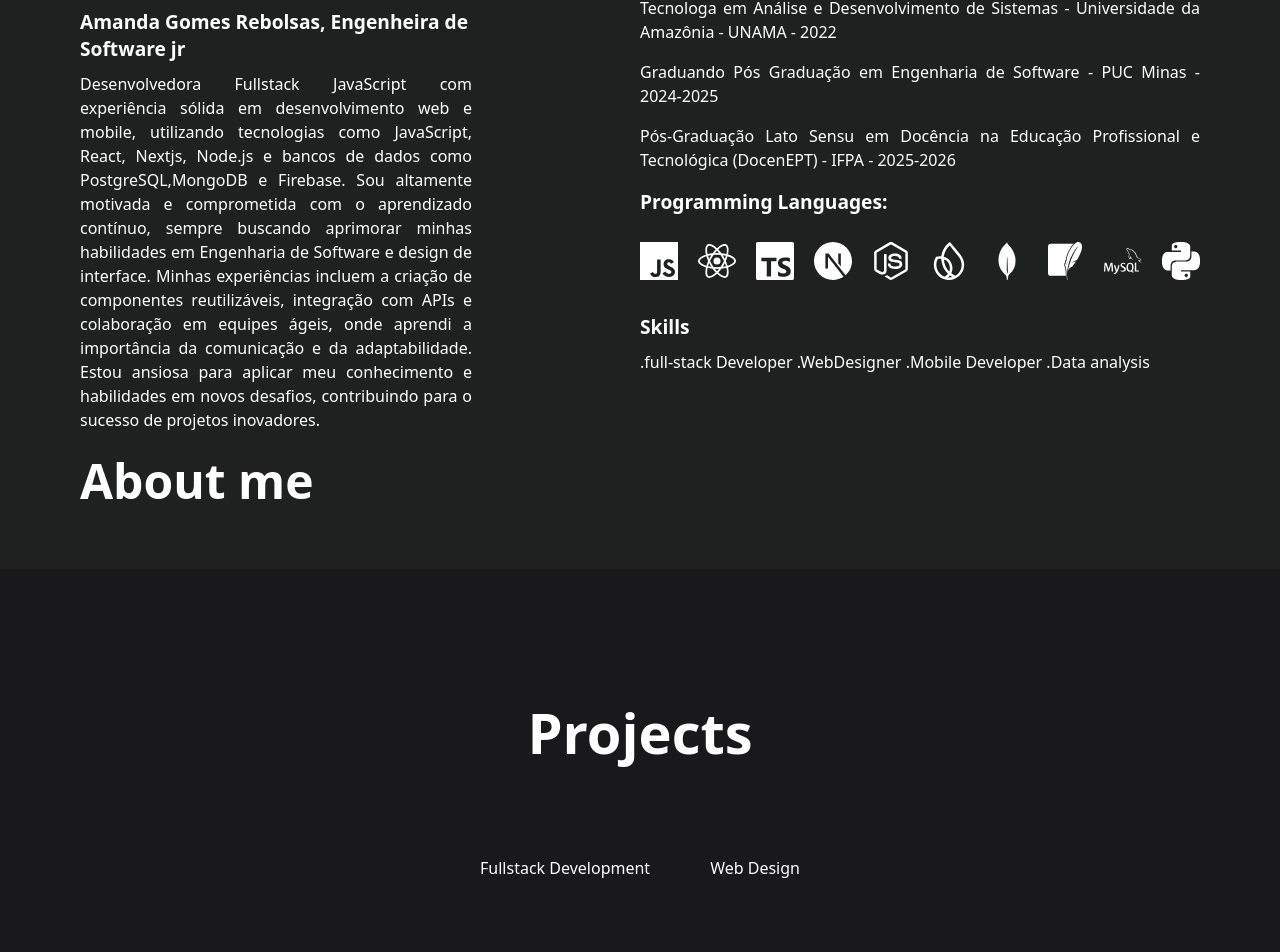
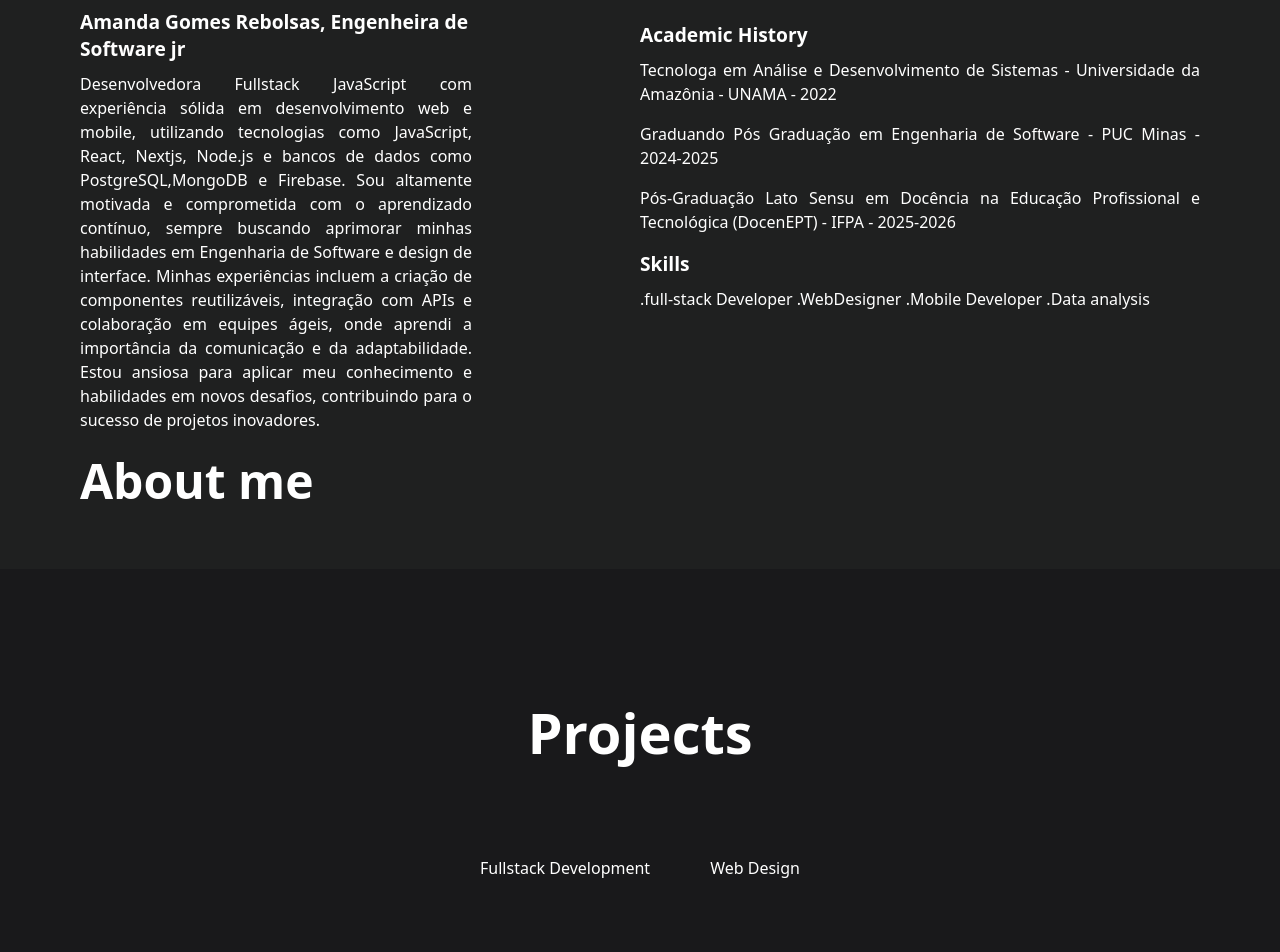
Before and after one commit to Mandiegr/portfolio-mandie, a React (Vite) app: page / in a window 1280 px wide. Shown: the part 1031-1983 px from the top of the page. Built offline with nearby package versions, Linux system fonts and the light colour scheme; grey boxes are pictures that could not be loaded; a web font is replaced by a local one.

Commit message:
test: test commit

```diff
--- a/src/components/About.jsx
+++ b/src/components/About.jsx
@@ -9,8 +9,6 @@ import {
   Title,
 
 } from '../styles/AboutStyles';
-import { SiNextdotjs, SiJavascript, SiReact, SiTypescript, SiNodedotjs, SiFirebase, SiMongodb, SiMysql, SiSqlite, SiPython } from 'react-icons/si';
-import {Icon, IconContainer} from '../styles/HomeStyles'
 const About = () => {
 
 
@@ -48,25 +46,6 @@ const About = () => {
         </AboutText>
 
         <div>
-          <Title>
-            Programming Languages:
-          </Title>
-        <IconContainer>
-          <Icon as={SiJavascript}/>
-          <Icon as={SiReact}  />
-          <Icon as={SiTypescript}/>
-          <Icon as={SiNextdotjs} />
-          <Icon as={SiNodedotjs}/>
-          <Icon as={SiFirebase}/>
-          <Icon as={SiMongodb}/>
-          <Icon as={SiSqlite}/>
-          <Icon as={SiMysql} />
-          <Icon as={SiPython}/>
-          </IconContainer>
-
-
-          <AboutText>
-          </AboutText>
 
           <Title>Skills</Title>
         <AboutText>
```
